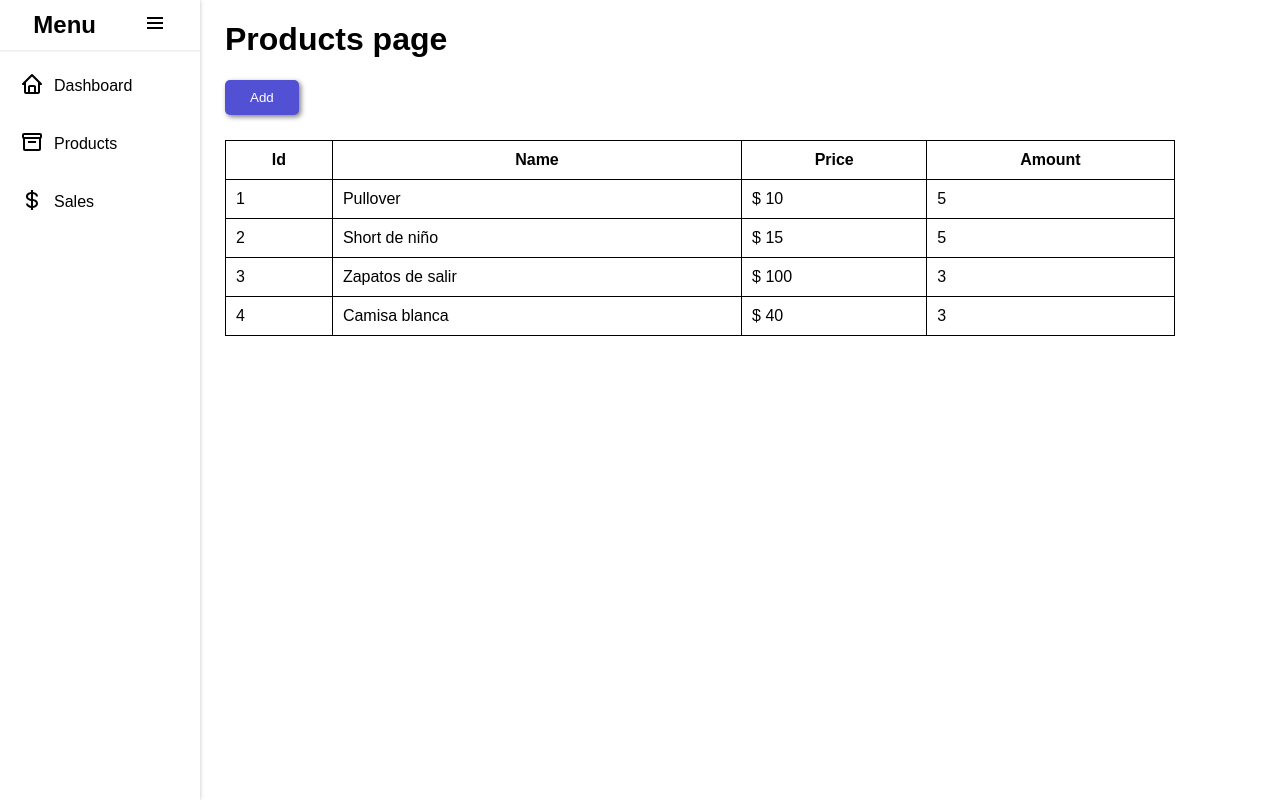
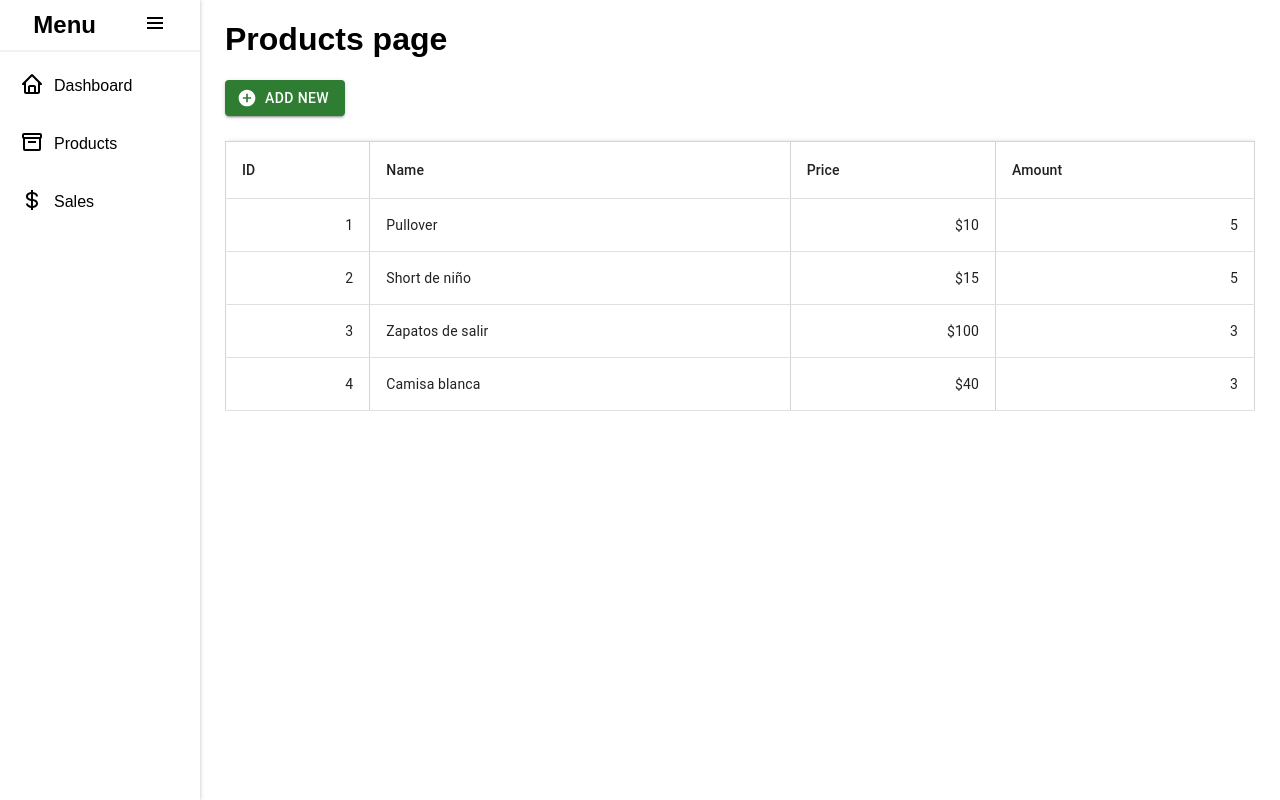
Before and after one commit to danyborroto/ventas-fontend-tyscript, a Next.js app: page /products in a window 1280 px wide. Built offline with nearby package versions, Linux system fonts and the light colour scheme.

Commit message:
adding material ui component

```diff
--- a/package.json
+++ b/package.json
@@ -9,6 +9,10 @@
     "lint": "next lint"
   },
   "dependencies": {
+    "@emotion/react": "^11.11.4",
+    "@emotion/styled": "^11.11.5",
+    "@mui/icons-material": "^5.15.17",
+    "@mui/material": "^5.15.17",
     "boxicons": "2.1.4",
     "next": "14.2.3",
     "react": "^18",
--- a/src/app/global.css
+++ b/src/app/global.css
@@ -4,7 +4,7 @@ body {
 
 .container {
     width: 400px;
-    margin-left: 25px;
+    margin: 0 25px;
     flex-grow: 1;
 }
 
--- a/src/app/products/page.tsx
+++ b/src/app/products/page.tsx
@@ -3,7 +3,9 @@ import TablaProductos from "@/components/products/TablaProductos";
 import { data } from '../../utils/data'
 import React, { useEffect, useState } from 'react'
 import { Producto } from "@/utils/types";
-import Button from '@/components/my-components/Button'
+import Button from '@mui/material/Button'
+import AddCircleIcon from '@mui/icons-material/AddCircle';
+import { Paper } from "@mui/material";
 
 export default function ProductPage() {
     const [datos, setDatos] = useState<Producto[]>([]);
@@ -16,8 +18,15 @@ export default function ProductPage() {
         <>
             <title>Productos</title>
             <h1>Products page</h1>
-            <Button text={'Add'} />
-            <TablaProductos data={datos} />
+            <Button
+                variant="contained"
+                color="success"
+                startIcon={<AddCircleIcon />}
+            >Add New</Button>
+            <div>
+                <TablaProductos data={datos} />
+            </div>
+
         </>
     )
 }
--- a/src/components/products/TablaProductos.tsx
+++ b/src/components/products/TablaProductos.tsx
@@ -1,4 +1,5 @@
 import { Producto } from '@/utils/types'
+import { TableContainer, Paper, Table, TableHead, TableRow, TableCell, TableBody } from "@mui/material";
 import './style.css'
 
 interface TablaProductosProps {
@@ -7,38 +8,46 @@ interface TablaProductosProps {
 
 const TablaProductos: React.FC<TablaProductosProps> = ({ data }) => {
     return (
-        <table>
-            <thead>
-                <tr>
-                    <th>Id</th>
-                    <th>Name</th>
-                    <th>Price</th>
-                    <th>Amount</th>
-                </tr>
-            </thead>
-            <tbody>
-                {
-                    data.map(producto => {
+        <TableContainer>
+            <Table>
+                <TableHead >
+                    <TableRow>
+                        <TableCell >
+                            ID
+                        </TableCell>
+                        <TableCell>
+                            Name
+                        </TableCell>
+                        <TableCell>
+                            Price
+                        </TableCell>
+                        <TableCell>
+                            Amount
+                        </TableCell>
+                    </TableRow>
+                </TableHead>
+                <TableBody>
+                    {data.map((item: Producto) => {
                         return (
-                            <tr key={producto.id}>
-                                <td>
-                                    {producto.id}
-                                </td>
-                                <td>
-                                    {producto.name}
-                                </td>
-                                <td>
-                                    {`$ ${producto.price}`}
-                                </td>
-                                <td>
-                                    {producto.amount}
-                                </td>
-                            </tr>
+                            <TableRow key={item.id}>
+                                <TableCell align='right'>
+                                    {item.id}
+                                </TableCell>
+                                <TableCell>
+                                    {item.name}
+                                </TableCell>
+                                <TableCell align='right'>
+                                    {`$${item.price}`}
+                                </TableCell>
+                                <TableCell align='right'>
+                                    {item.amount}
+                                </TableCell>
+                            </TableRow>
                         )
-                    })
-                }
-            </tbody>
-        </table>
+                    })}
+                </TableBody>
+            </Table>
+        </TableContainer>
     )
 }
 
--- a/src/components/products/style.css
+++ b/src/components/products/style.css
@@ -1,11 +1,16 @@
 table th,
 td {
-    border: 1px solid black;
-    padding: 10px;
+    border: 1px solid rgb(213, 211, 211);
+    padding: 10px 15px;
 }
 
 table {
     margin-top: 25px;
     width: 90%;
     border-collapse: collapse;
+    box-shadow: 2px 2px 7px -2px rgba(0, 0, 0, 0.5);
 }
+
+.number {
+    text-align: right;
+}
```
Also changed, not shown: 1 other file (tests, documents, lock files or other folders).
